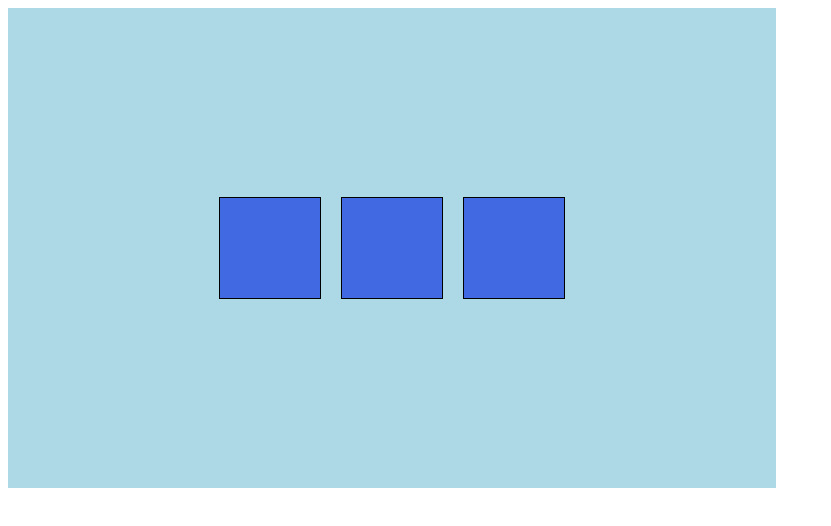
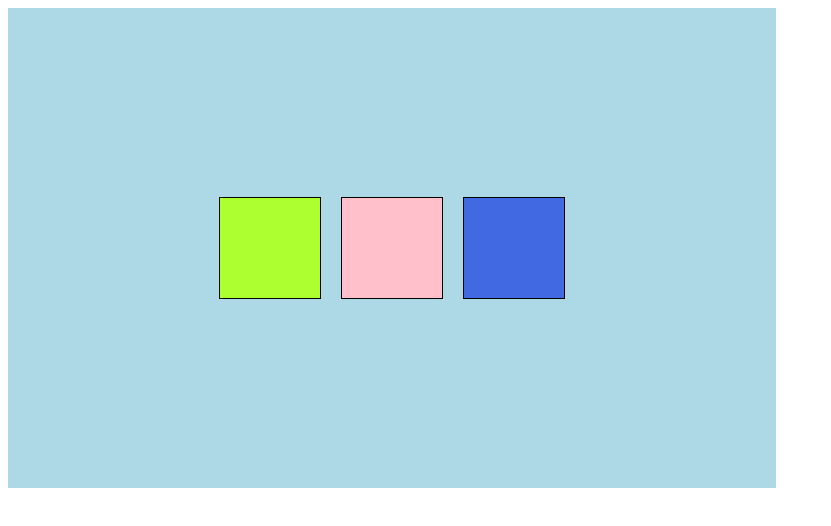
Before and after one commit to RodrigoHarder/4538-praticando-flexbox, a plain HTML site: page index.html in a window 1280 px wide. Shown: the whole page, without its empty margins (0-831 px from the left). Drawn offline with Linux system fonts and the light colour scheme.

Commit message:
Vídeo 3.1 - Ordenando elementos

```diff
--- a/index.html
+++ b/index.html
@@ -8,9 +8,9 @@
 </head>
 <body>
     <div class="container">
-        <div class="item"></div>
-        <div class="item"></div>
-        <div class="item"></div>
+        <div class="item item-1"></div>
+        <div class="item item-2"></div>
+        <div class="item item-3"></div>
     </div>
 </body>
 </html>
--- a/styles.css
+++ b/styles.css
@@ -13,6 +13,20 @@
 .item{
     width:100px;
     height:100px;
-    background:royalblue;
     border:1px solid black;
 }
+
+.item-1{
+    background-color: royalblue;
+    order:3;
+}
+
+.item-2{
+    background-color: greenyellow;
+    order:1;
+}
+
+.item-3{
+    background-color: pink;
+    order:2;
+}
```
